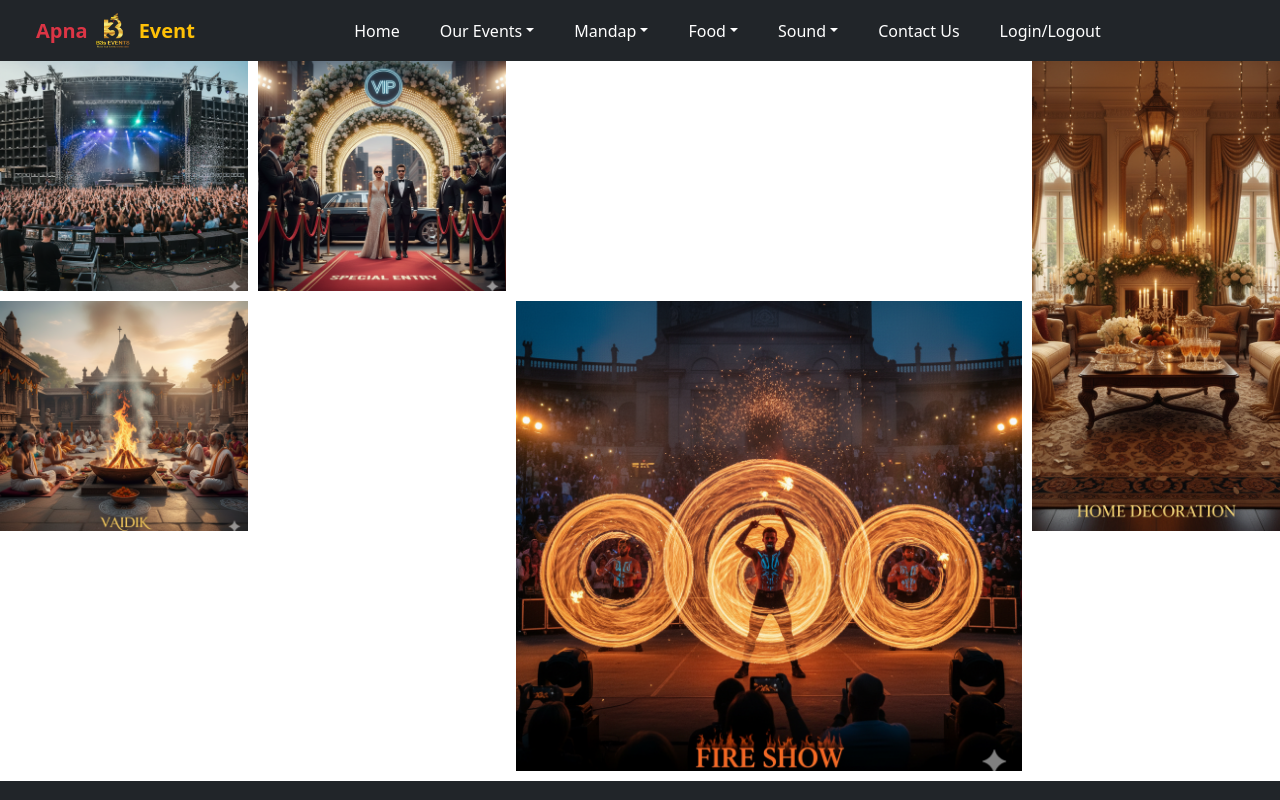
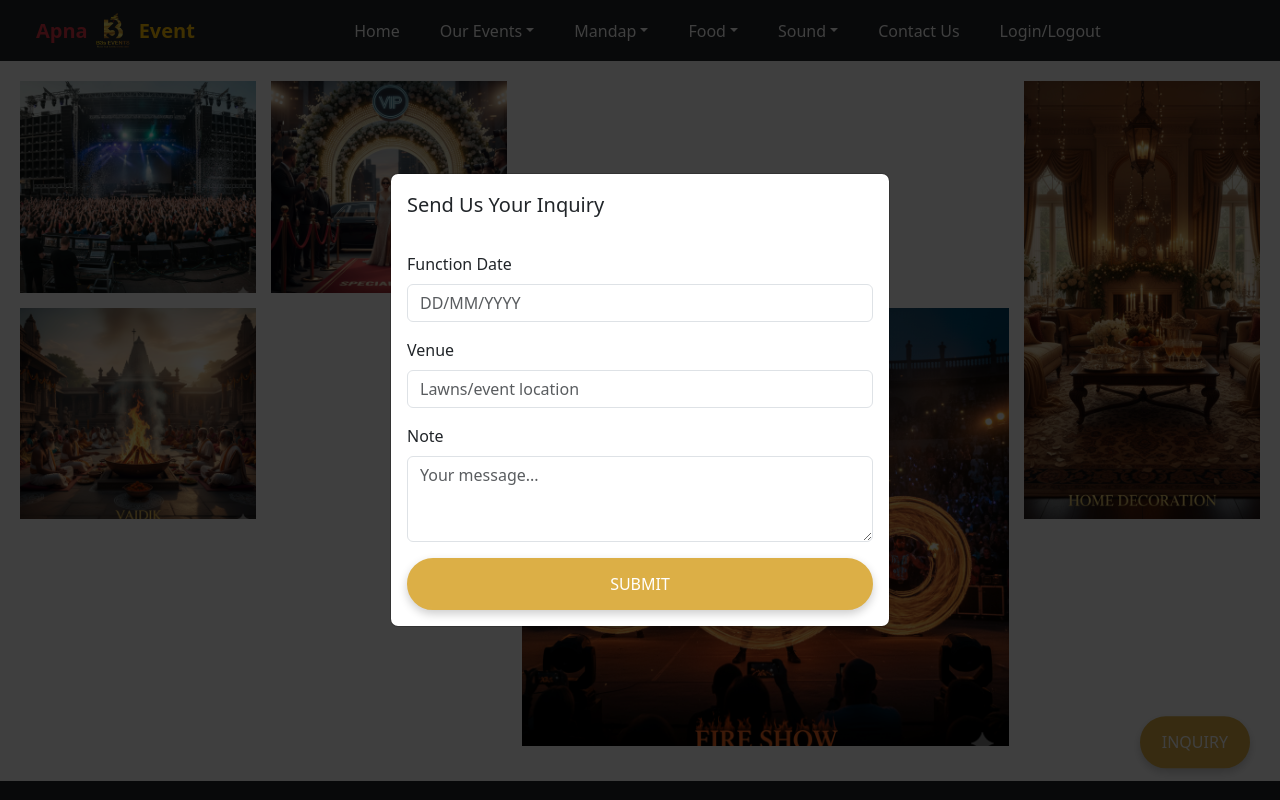
Before and after one commit to Aniket-Kahandal/sb-event-management, a React (Create React App) app: page /image-gallery in a window 1280 px wide. Shown: the top 800 px of the page. Built offline with nearby package versions, Linux system fonts and the light colour scheme; no server answers.

Commit message:
Add Inquiry form

```diff
--- a/package.json
+++ b/package.json
@@ -13,8 +13,10 @@
     "aos": "^2.3.4",
     "bootstrap": "^5.3.7",
     "bootstrap-icons": "^1.13.1",
+    "date-fns": "^4.1.0",
     "react": "^19.1.0",
     "react-bootstrap": "^2.10.10",
+    "react-datepicker": "^8.7.0",
     "react-dom": "^19.1.0",
     "react-icons": "^5.5.0",
     "react-intersection-observer": "^9.16.0",
--- a/src/Component/Pages/ImagesGallary/ImageGallery.jsx
+++ b/src/Component/Pages/ImagesGallary/ImageGallery.jsx
@@ -1,15 +1,22 @@
-import React, { useEffect, useState } from "react";
-import './ImagesGallery.css'
+import React, { useEffect, useRef, useState } from "react";
+import './ImagesGallery.css';
 // Assuming these paths are correct
-import Sound from '../../../Asset/Images/Sound.png'
-import SpecialEntry from '../../../Asset/Images/SpecialEntry.png'
-import Vaidik from '../../../Asset/Images/Vaidik.png'
-import HomeDecoration from '../../../Asset/Images/HomeDecoration.png'
-import FireShow from '../../../Asset/Images/FireShow.png'
+import Sound from '../../../Asset/Images/Sound.png';
+import SpecialEntry from '../../../Asset/Images/SpecialEntry.png';
+import Vaidik from '../../../Asset/Images/Vaidik.png';
+import HomeDecoration from '../../../Asset/Images/HomeDecoration.png';
+import FireShow from '../../../Asset/Images/FireShow.png';
+
+import DatePicker from "react-datepicker";
+import "react-datepicker/dist/react-datepicker.css"; // import styles
 
 const ImageGallery = () => {
+     const modalRef = useRef(null);
+    const [inquiryForm,setInquiryForm]=useState({
+        functionDate:null,venue:null,note:null
+    })
     const [images, setImages] = useState([
-        { src: Sound, url: Sound, alt: 'Sound' }, // Added url for initial state consistency
+        { src: Sound, url: Sound, alt: 'Sound' },
         { src: SpecialEntry, url: SpecialEntry, alt: 'Special Entry' },
         { src: Vaidik, url: Vaidik, alt: 'Vaidik' },
         { src: FireShow, url: FireShow, alt: 'Fire Show' },
@@ -20,27 +27,86 @@ const ImageGallery = () => {
         // Fetch images from Node API
         fetch("http://localhost:5000/api/images")
             .then((res) => {
-                if (!res.ok) {
-                    // Check if a 404 or 500 error occurred
-                    throw new Error(`HTTP error! status: ${res.status}`);
-                }
+                if (!res.ok) throw new Error(`HTTP error! status: ${res.status}`);
                 return res.json();
             })
             .then((data) => setImages(data))
             .catch((err) => console.error("Error fetching images:", err));
+
+             const modal = new window.bootstrap.Modal(modalRef.current);
+        modal.show();
     }, []);
 
     return (
-        // The main container will become the CSS Grid container
+        <>
             <div className="image-gallery-grid">
                 {images?.map((img, index) => (
-                // Each image card gets a class to define its size/position in the grid
                     <div key={index} className={`image-card-item image-card-${index + 1}`}>
-                    {/* Use img.src for initial state and img.url for fetched data (or normalize your data) */}
                         <img src={img.url || img.src} alt={img?.alt || `image-${index}`} />
                     </div>
                 ))}
             </div>
+
+            {/* Fixed Inquiry Button */}
+            <button
+                type="button"
+                className="btn btn-primary inquiry-btn"
+                data-bs-toggle="modal"
+                data-bs-target="#inquiryModal"
+            >
+                Inquiry
+            </button>
+
+            {/* Modal */}
+            <div
+                className="modal fade"
+                id="inquiryModal"
+                tabIndex="-1"
+                aria-labelledby="inquiryModalLabel"
+                aria-hidden="true"
+                ref={modalRef}
+            >
+                <div className="modal-dialog modal-dialog-centered">
+                    <div className="modal-content">
+                        <div className="modal-header border-0">
+                            <h5 className="modal-title" id="inquiryModalLabel">
+                                Send Us Your Inquiry
+                            </h5>
+                            <button
+                                type="button"
+                                className="btn-close btn-close-white"
+                                data-bs-dismiss="modal"
+                                aria-label="Close"
+                                style={{ opacity: 0.5 }}
+                            ></button>
+                        </div>
+                        <div className="modal-body">
+                           <div className="mb-3">
+  <label htmlFor="functionDate" className="form-label">Function Date</label><br/>
+  <DatePicker
+    id="functionDate"
+    selected={inquiryForm?.functionDate}
+onChange={(date) => setInquiryForm((prev) => ({ ...prev, functionDate: date }))}
+    className="form-control w-100"
+    placeholderText="DD/MM/YYYY"
+    dateFormat="dd/MM/yyyy"
+
+  />
+</div>
+                            <div className="mb-3">
+                                <label htmlFor="text" className="form-label">Venue</label>
+                                <input type="text" className="form-control" id="text" placeholder="Lawns/event location" />
+                            </div>
+                            <div className="mb-3">
+                                <label htmlFor="message" className="form-label">Note</label>
+                                <textarea className="form-control" id="message" rows="3" placeholder="Your message..."></textarea>
+                            </div>
+                            <button type="submit" className="btn submit-btn w-100">Submit</button>
+                        </div>
+                    </div>
+                </div>
+            </div>
+        </>
     );
 };
 
--- a/src/Component/Pages/ImagesGallary/ImagesGallery.css
+++ b/src/Component/Pages/ImagesGallary/ImagesGallery.css
@@ -66,3 +66,63 @@
 
 /* ... continue defining classes for all subsequent images (e.g., .image-card-6, .image-card-7, etc.)
    to fill the rest of the layout using grid-column and grid-row. */
+
+   /* Grid layout for images */
+.image-gallery-grid {
+    display: grid;
+    grid-template-columns: repeat(auto-fit, minmax(200px, 1fr));
+    gap: 15px;
+    padding: 20px;
+}
+
+/* Fixed Inquiry Button */
+.inquiry-btn  {
+    position: fixed;
+    bottom: 30px;
+    right: 30px;
+    z-index: 1050;
+    border-radius: 50px;
+    padding: 12px 20px;
+    box-shadow: 0 4px 10px rgba(0,0,0,0.2);
+    background-color: #dcaf46;
+    color: #fff;
+    font-weight: 500;
+    cursor: pointer;
+    transition: transform 0.3s ease, box-shadow 0.3s ease, background-color 0.3s ease;
+    animation: float 3s ease-in-out infinite; /* continuous floating */
+    border: 2px solid #dcaf46;
+}
+.submit-btn{
+
+    z-index: 1050;
+    border-radius: 50px;
+    padding: 12px 20px;
+    box-shadow: 0 4px 10px rgba(0,0,0,0.2);
+    background-color: #dcaf46;
+    color: #fff;
+    font-weight: 500;
+    cursor: pointer;
+
+    border: 2px solid #dcaf46;
+
+}
+/* Hover effects for user interaction */
+.inquiry-btn:hover {
+    transform: scale(1.1) translateY(-5px);
+    box-shadow: 0 8px 15px rgba(0,0,0,0.3);
+    background-color: #dcaf46;
+    border: 2px solid #dcaf46;
+}
+
+.inquiry-btn:active {
+    transform: scale(1.1) translateY(-5px);
+    box-shadow: 0 8px 15px rgba(0,0,0,0.3);
+    background-color: #dcaf46 !important;
+    border: 2px solid #dcaf46 !important;
+}
+/* Floating animation */
+@keyframes float {
+    0% { transform: translateY(0); }
+    50% { transform: translateY(-5px); }
+    100% { transform: translateY(0); }
+}
--- a/src/index.css
+++ b/src/index.css
@@ -222,3 +222,10 @@ code {
 .btn-white:hover::after {
   left: 100%;
 }
+
+.react-datepicker-wrapper {
+    display: inline-block;
+    padding: 0;
+    border: 0;
+    width: 100%;
+}
```
Also changed, not shown: src/Component/Common/InquiryForm.jsx (added, +71 -0 lines), 1 other file (tests, documents, lock files or other folders). Lines whose indentation alone changed are shown as unchanged.
